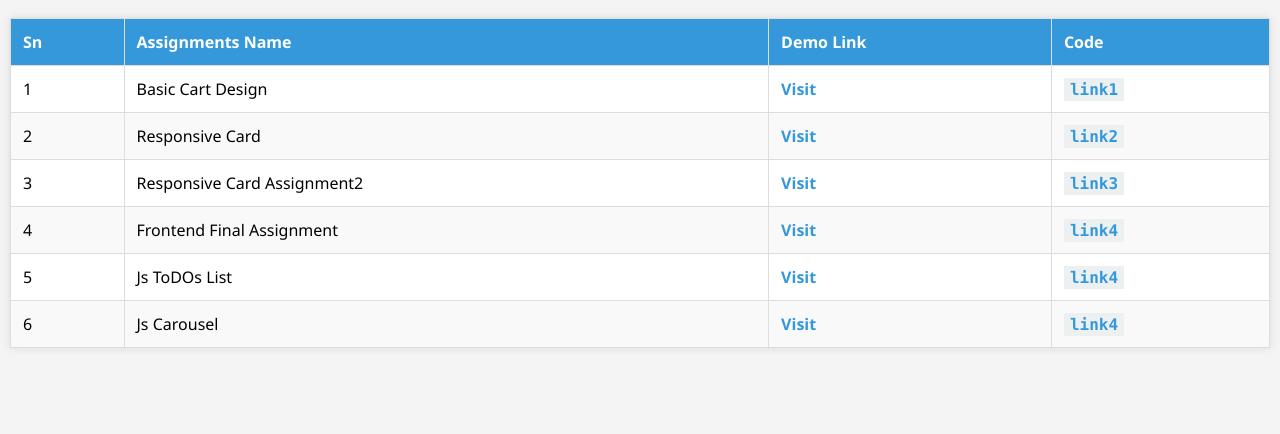
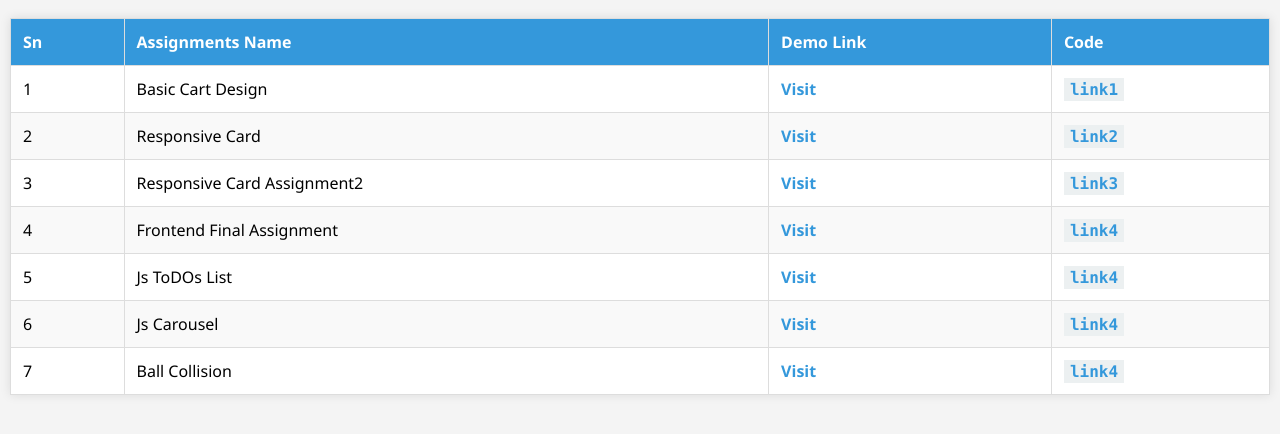
Before and after one commit to smanish2055/Manish.github.io, a plain HTML site: page index.html in a window 1280 px wide. Shown: the part 326-760 px from the top of the page. Drawn offline with Linux system fonts and the light colour scheme.

Commit message:
updated index
adding  ball collision

```diff
--- a/index.html
+++ b/index.html
@@ -159,7 +159,7 @@
           </td>
         </tr>
 
-         <tr>
+        <tr>
           <td>5</td>
           <td>Js ToDOs List</td>
           <td>
@@ -175,8 +175,7 @@
           </td>
         </tr>
 
-
-              <tr>
+        <tr>
           <td>6</td>
           <td>Js Carousel</td>
           <td>
@@ -191,6 +190,22 @@
             >
           </td>
         </tr>
+
+        <tr>
+          <td>7</td>
+          <td>Ball Collision</td>
+          <td>
+            <a href="./Ball_Collision/index.html">Visit</a>
+          </td>
+          <td>
+            <code
+              ><a
+                href="https://github.com/smanish2055/smanish2055.github.io/tree/Assignments/Ball_Collision"
+                >link4</a
+              ></code
+            >
+          </td>
+        </tr>
         <!-- Add more rows as needed -->
       </tbody>
     </table>
```
